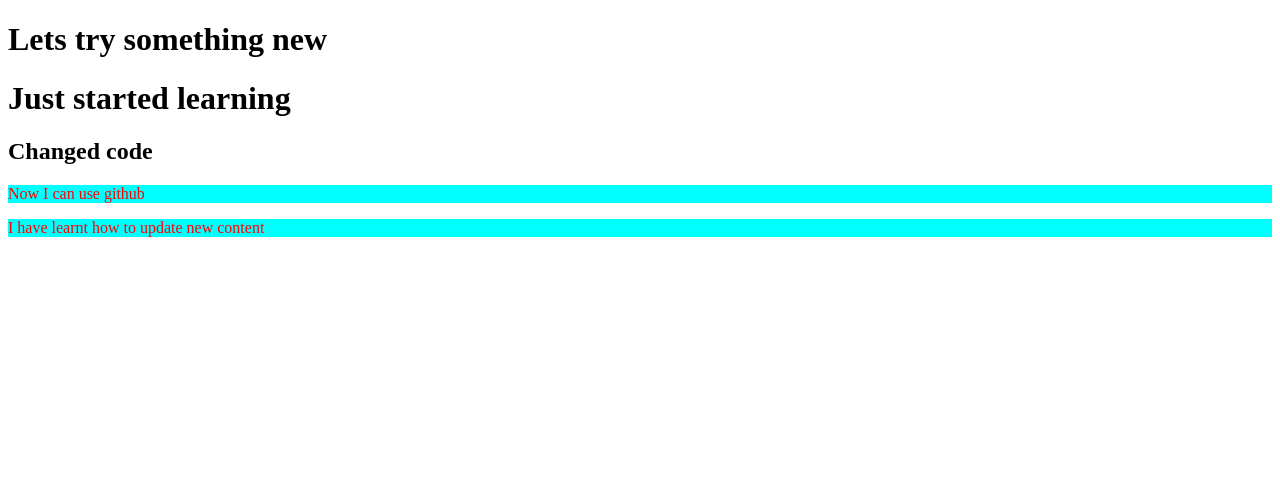
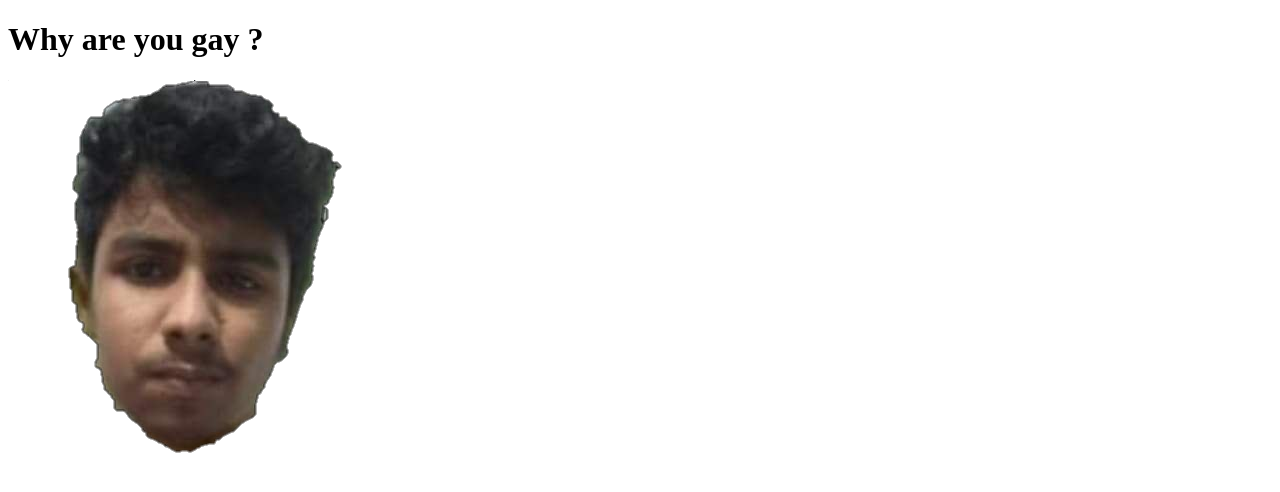
Before and after one commit to mironkur62/my-second-repo, a plain HTML site: page index.html in a window 1280 px wide. Drawn offline with Linux system fonts and the light colour scheme.

Commit message:
image added

```diff
--- a/index.html
+++ b/index.html
@@ -8,11 +8,9 @@
     <link rel="stylesheet" href="indexstyle.css">
 </head>
 <body>
-    <h1>Lets try something new</h1>
-    <h1>Just started learning</h1>
-    <h2>Changed  code</h2>
-    <p>Now I can use github    </p>
-    <p>I have learnt how to update new content</p>
+    <h1>Why are you gay ?</h1>
+    <img src="Gay.png" alt="Picture of a pure Gay">
+
 
 </body>
 </html>
```
Also changed, not shown: Gay.png (added).
